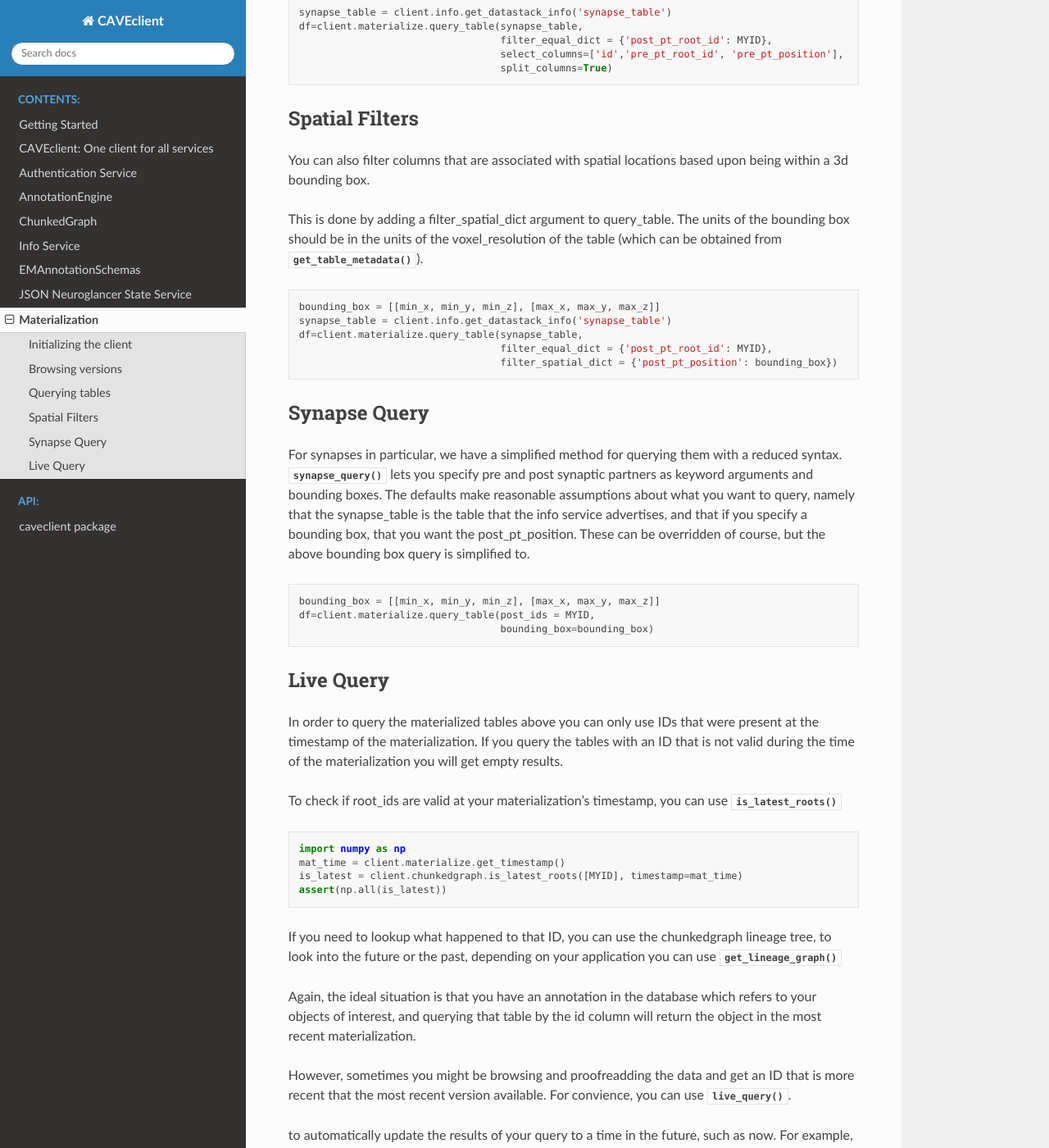
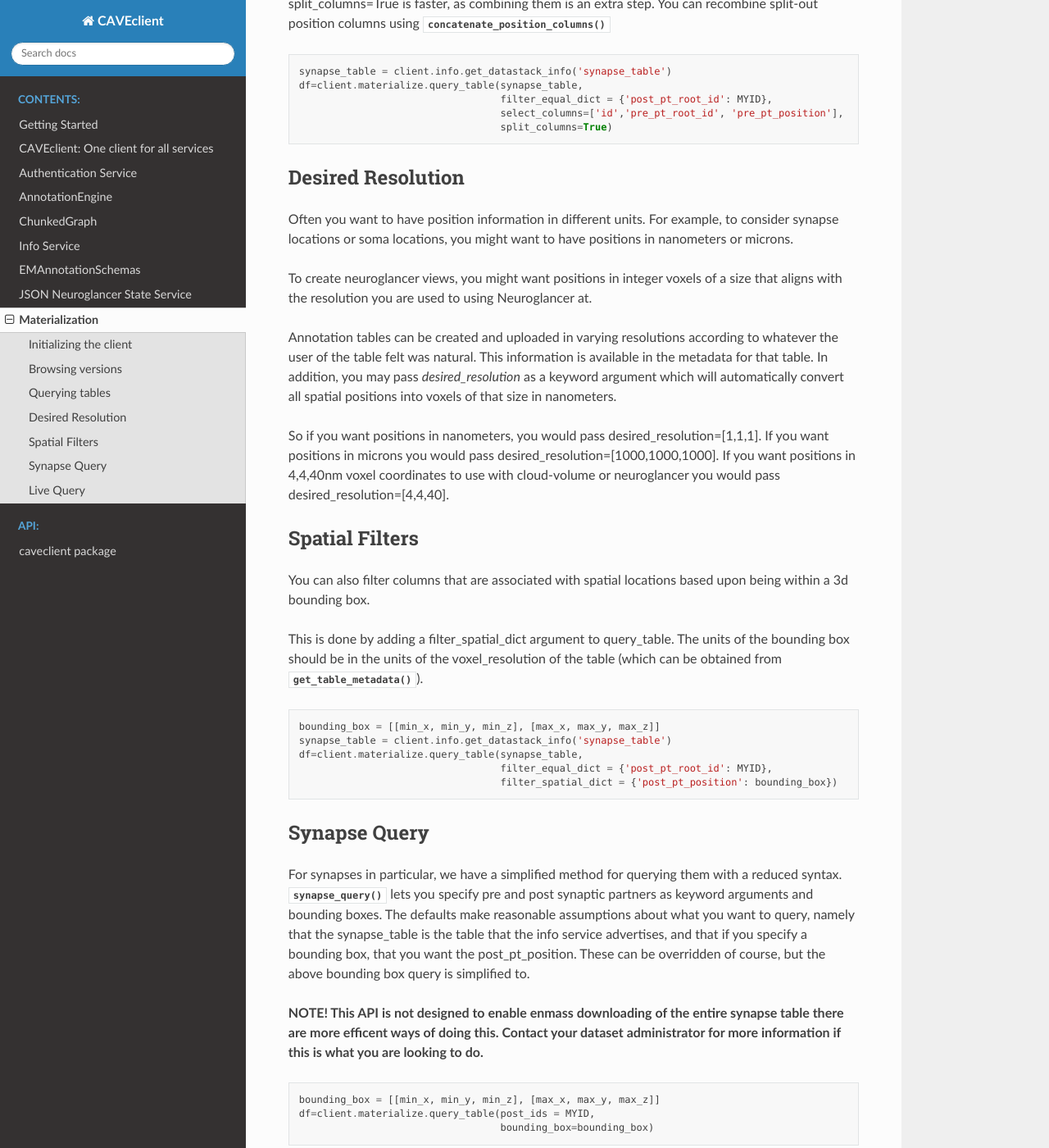
Before and after one commit to CAVEconnectome/CAVEclient, a Sphinx documentation site: the page built from docs/guide/materialization.rst, in a window 1280 px wide and 1400 px high, scrolled down 2609 px. Shown: the whole window at 82% size. Built offline with Sphinx 7.4.7 and the Read the Docs theme 2.0.0, drawn with Linux system fonts in a browser that asks for light colours; some of the changed text lies outside the part shown.

Commit message:
adding synapse query documentation

```diff
--- a/docs/guide/materialization.rst
+++ b/docs/guide/materialization.rst
@@ -83,15 +83,18 @@
 which will return a dataframe of the table.
 
 Note however, some tables, such as the synapse table might be very large 200-300 million rows
-and the service will only return the first 200,000 results.
+and the service will only return the first 200,000 results, and not in a deterministic manner.
+**NOTE! This API is not designed to enable enmass downloading of the entire synapse table
+there are more efficent ways of doing this. Contact your dataset administrator for more information
+if this is what you are looking to do.**
 
-To just get a preview, use the limit argument
+To just get a preview, use the limit argument (but note again that this won't be a reproducible set)
 
 .. code:: python
 
     df=client.materialize.query_table('my_table', limit=10)
 
-For many applications, you will want to filter the query in some way.
+For most applications, you will want to filter the query in some way.
 
 We offer three kinds of filters you can apply:  filter_equal, filter_in and filter_not_in.
 For query_table each is specified as a dictionary where the keys are column names,
@@ -124,6 +127,21 @@
                                       filter_equal_dict = {'post_pt_root_id': MYID},
                                       select_columns=['id','pre_pt_root_id', 'pre_pt_position'],
                                       split_columns=True)
+Desired Resolution
+^^^^^^^^^^^^^^^^^^
+Often you want to have position information in different units.
+For example, to consider synapse locations or soma locations, you might want to have positions in nanometers or microns.
+
+To create neuroglancer views, you might want positions in integer voxels of a size that aligns with the resolution you are used to using Neuroglancer at.
+
+Annotation tables can be created and uploaded in varying resolutions according to whatever the user of the table felt was natural.
+This information is available in the metadata for that table.  In addition, you may pass *desired_resolution* as a keyword argument
+which will automatically convert all spatial positions into voxels of that size in nanometers.
+
+So if you want positions in nanometers, you would pass desired_resolution=[1,1,1].
+If you want positions in microns you would pass desired_resolution=[1000,1000,1000].
+If you want positions in 4,4,40nm voxel coordinates to use with cloud-volume or neuroglancer you would pass desired_resolution=[4,4,40].
+
 
 Spatial Filters
 ^^^^^^^^^^^^^^^
@@ -151,6 +169,10 @@
 The defaults make reasonable assumptions about what you want to query, namely that the synapse_table is
 the table that the info service advertises, and that if you specify a bounding box, that you want the post_pt_position.
 These can be overridden of course, but the above bounding box query is simplified to.
+
+**NOTE! This API is not designed to enable enmass downloading of the entire synapse table
+there are more efficent ways of doing this. Contact your dataset administrator for more information
+if this is what you are looking to do.**
 
 .. code:: python
 
```
Also changed, not shown: 1 other file.
